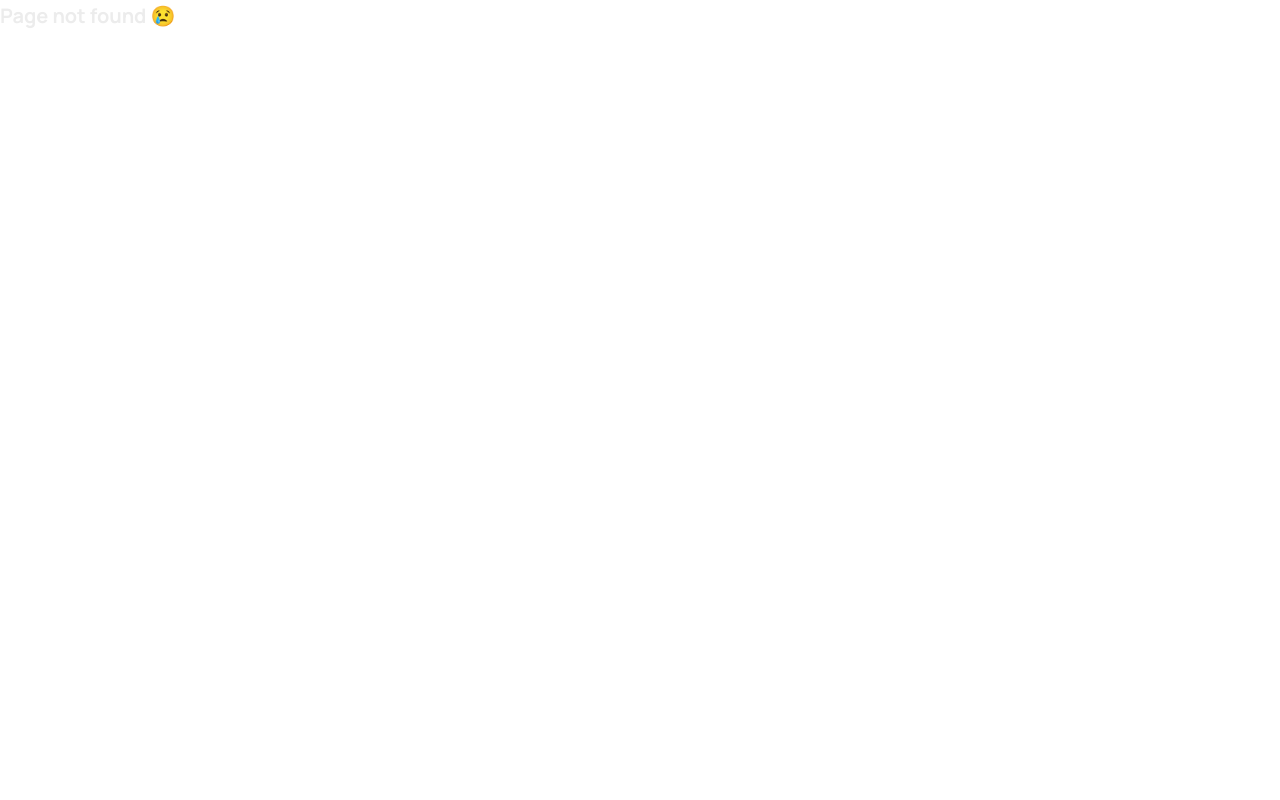
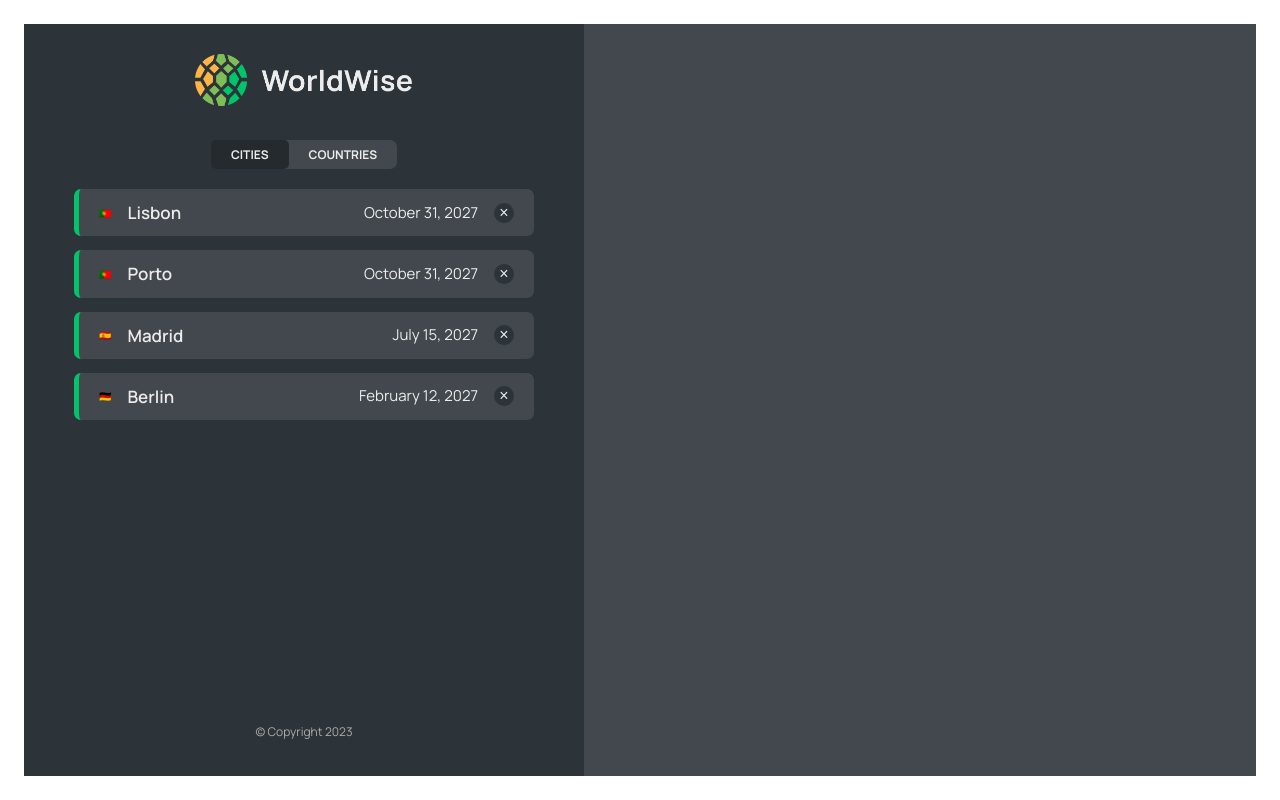
Before and after one commit to Dyraxe/worldwise, a React (Vite) app: page /app/cities in a window 1280 px wide. Before the commit this address had no page. Built offline with nearby package versions, Linux system fonts and the light colour scheme; data requests are answered from the project's data file.

Commit message:
Build countries list.

```diff
--- a/data/cities.json
+++ b/data/cities.json
@@ -11,6 +11,18 @@
         "lng": -9.140900099907554
       },
       "id": 73930385
+    },
+    {
+      "cityName": "Porto",
+      "country": "Portugal",
+      "emoji": "🇵🇹",
+      "date": "2027-10-31T15:59:59.138Z",
+      "notes": "My favorite city so far!",
+      "position": {
+        "lat": 38.727881642324164,
+        "lng": -9.140900099907554
+      },
+      "id": 739340385
     },
     {
       "cityName": "Madrid",
--- a/package.json
+++ b/package.json
@@ -7,9 +7,11 @@
     "dev": "vite",
     "build": "vite build",
     "lint": "eslint . --ext js,jsx --report-unused-disable-directives --max-warnings 0",
-    "preview": "vite preview"
+    "preview": "vite preview",
+    "server": "json-server --watch data/cities.json --port 9000 --delay 500"
   },
   "dependencies": {
+    "json-server": "^0.17.3",
     "react": "^18.2.0",
     "react-dom": "^18.2.0",
     "react-router-dom": "^6.16.0"
--- a/src/App.jsx
+++ b/src/App.jsx
@@ -1,19 +1,56 @@
 import { BrowserRouter, Routes, Route } from "react-router-dom";
+import { useEffect, useState } from "react";
+
 import Product from "./pages/Product";
 import Pricing from "./pages/Pricing";
 import Homepage from "./pages/Homepage";
 import PageNotFound from "./pages/PageNotFound";
 import AppLayout from "./pages/AppLayout";
 import Login from "./pages/Login";
+import CityList from "./components/CityList";
+import CountryList from "./components/CountryList";
+
+const BASE_URL = "http://localhost:9000";
 function App() {
+  const [cities, setCities] = useState([]);
+  const [isLoading, setIsLoading] = useState(false);
+  useEffect(() => {
+    async function fetchCities() {
+      try {
+        setIsLoading(true);
+        const res = await fetch(`${BASE_URL}/cities`);
+        const data = await res.json();
+        setCities(data);
+      } catch (e) {
+        alert("boom");
+      } finally {
+        setIsLoading(false);
+      }
+    }
+    fetchCities();
+  }, []);
   return (
     <BrowserRouter>
       <Routes>
-        <Route path="/" element={<Homepage />} />
+        <Route index element={<Homepage />} />
         <Route path="product" element={<Product />} />
         <Route path="pricing" element={<Pricing />} />
-        <Route path="login" element={<Login />} />
-        <Route path="app" element={<AppLayout />} />
+        <Route path="/login" element={<Login />} />
+        <Route path="app" element={<AppLayout />}>
+          <Route
+            index
+            element={<CityList cities={cities} isLoading={isLoading} />}
+          />
+          <Route
+            path="cities"
+            element={<CityList cities={cities} isLoading={isLoading} />}
+          />
+          <Route
+            path="countries"
+            element={<CountryList cities={cities} isLoading={isLoading} />}
+          />
+          <Route path="form" element={<p>Hello form</p>} />
+        </Route>
         <Route path="*" element={<PageNotFound />} />
       </Routes>
     </BrowserRouter>
--- a/src/components/AppNav.jsx
+++ b/src/components/AppNav.jsx
@@ -1,6 +1,18 @@
 import styles from "./AppNav.module.css";
+import { NavLink } from "react-router-dom";
 function AppNav() {
-  return <nav className={styles.nav}>App navigation</nav>;
+  return (
+    <nav className={styles.nav}>
+      <ul>
+        <li>
+          <NavLink to="cities">Cities</NavLink>
+        </li>
+        <li>
+          <NavLink to="countries">Countries</NavLink>
+        </li>
+      </ul>
+    </nav>
+  );
 }
 
 export default AppNav;
--- /dev/null
+++ b/src/components/CityItem.jsx
@@ -0,0 +1,21 @@
+/* eslint-disable react/prop-types */
+const formatDate = (date) =>
+  new Intl.DateTimeFormat("en", {
+    day: "numeric",
+    month: "long",
+    year: "numeric",
+  }).format(new Date(date));
+import styles from "./CityItem.module.css";
+function CityItem({ city }) {
+  const { cityName, emoji, date } = city;
+  return (
+    <li className={styles.cityItem}>
+      <span>{emoji}</span>
+      <h3 className={styles.name}>{cityName}</h3>
+      <time className={styles.date}>{formatDate(date)}</time>
+      <button className={styles.deleteBtn}>&times;</button>
+    </li>
+  );
+}
+
+export default CityItem;
--- /dev/null
+++ b/src/components/CityList.jsx
@@ -0,0 +1,21 @@
+/* eslint-disable react/prop-types */
+import styles from "./CityList.module.css";
+import Spinner from "./Spinner";
+import CityItem from "./CityItem";
+import Message from "./Message";
+function CityList({ cities, isLoading }) {
+  if (isLoading) return <Spinner />;
+  if (!cities.length)
+    return (
+      <Message message="Add your first city by clicking on a city on the map" />
+    );
+  return (
+    <ul className={styles.cityList}>
+      {cities.map((city) => (
+        <CityItem key={city.id} city={city} />
+      ))}
+    </ul>
+  );
+}
+
+export default CityList;
--- /dev/null
+++ b/src/components/CountryList.jsx
@@ -0,0 +1,30 @@
+/* eslint-disable react/prop-types */
+import styles from "./CountryList.module.css";
+import Spinner from "./Spinner";
+import CountryItem from "./CountryItem";
+import Message from "./Message";
+function CountryList({ cities, isLoading }) {
+  if (isLoading) return <Spinner />;
+  if (!cities.length)
+    return (
+      <Message message="Add your first city by clicking on a city on the map" />
+    );
+
+  const countries = cities.reduce((arr, city) => {
+    console.log(arr, city);
+    const countri = arr.map((el) => el.country);
+    if (!countri.includes(city.country))
+      return [...arr, { country: city.country, emoji: city.emoji }];
+    else return arr;
+  }, []);
+
+  return (
+    <ul className={styles.countryList}>
+      {countries.map((country) => (
+        <CountryItem key={country.id} country={country} />
+      ))}
+    </ul>
+  );
+}
+
+export default CountryList;
--- a/src/components/Sidebar.jsx
+++ b/src/components/Sidebar.jsx
@@ -1,12 +1,13 @@
 import styles from "./Sidebar.module.css";
 import Logo from "./Logo";
 import AppNav from "./AppNav";
+import { Outlet } from "react-router-dom";
 function Sidebar() {
   return (
     <div className={styles.sidebar}>
       <Logo />
       <AppNav />
-      <p>List of cities</p>
+      <Outlet />
       <footer className={styles.footer}>
         <p className={styles.copyright}>
           &copy; Copyright {new Date().getFullYear()}{" "}
--- a/vite.config.js
+++ b/vite.config.js
@@ -1,8 +1,8 @@
 import { defineConfig } from "vite";
 import react from "@vitejs/plugin-react";
-import eslint from "vite-plugin-eslint";
+// import eslint from "vite-plugin-eslint";
 
 // https://vitejs.dev/config/
 export default defineConfig({
-  plugins: [react(), eslint()],
+  plugins: [react()],
 });
```
Also changed, not shown: .eslintrc.json, 1 other file (tests, documents, lock files or other folders).
